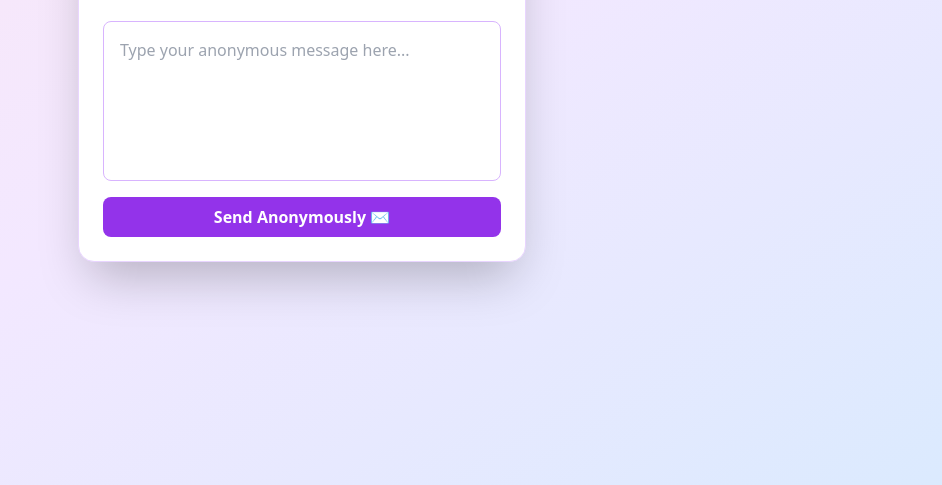
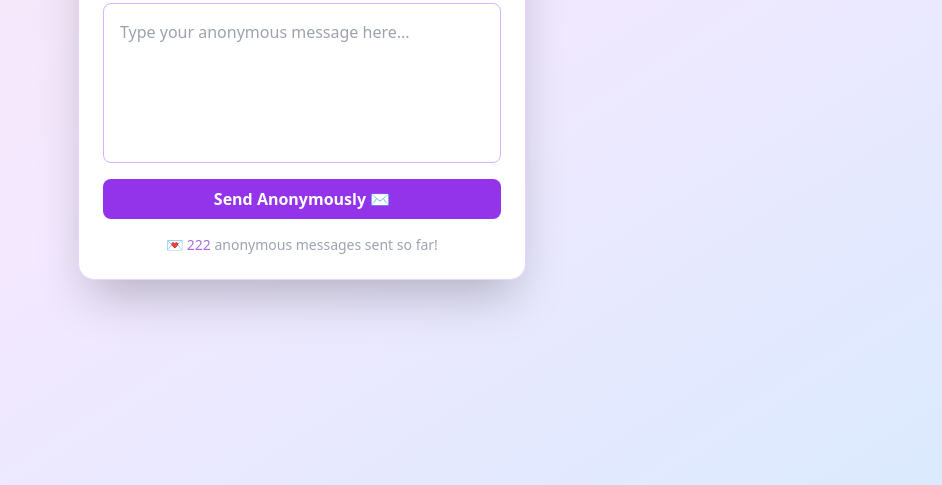
Before and after one commit to lokiki777/Anonymous-text-sender-, a plain HTML site: page index.html in a window 1280 px wide. Shown: the part 315-800 px from the top of the page, without its empty margins (338-1280 px from the left). Drawn offline with nearby package versions, Linux system fonts and the light colour scheme.

Commit message:
Update index.html
Code

```diff
--- a/index.html
+++ b/index.html
@@ -5,6 +5,17 @@
   <meta name="viewport" content="width=device-width, initial-scale=1.0" />
   <title>Send Me an Anonymous Message 💌</title>
   <script src="https://cdn.tailwindcss.com"></script>
+  <style>
+    .count-flash {
+      animation: pulse 0.5s;
+    }
+
+    @keyframes pulse {
+      0% { transform: scale(1); }
+      50% { transform: scale(1.2); color: #a855f7; }
+      100% { transform: scale(1); }
+    }
+  </style>
 </head>
 <body class="bg-gradient-to-br from-pink-100 via-purple-100 to-blue-100 min-h-screen flex items-center justify-center p-4">
   <div class="bg-white rounded-2xl shadow-2xl p-6 max-w-md w-full border border-purple-200">
@@ -25,6 +36,32 @@
         Send Anonymously ✉️
       </button>
     </form>
+
+    <!-- Message count display -->
+    <p class="text-sm text-center text-gray-400 mt-4">
+      💌 <span id="message-count">219</span> anonymous messages sent so far!
+    </p>
   </div>
+
+  <!-- Script for playful count updates -->
+  <script>
+    const countEl = document.getElementById("message-count");
+    let currentCount = parseInt(countEl.innerText);
+
+    function randomlyUpdateCount() {
+      if (Math.random() < 0.7) {
+        const increment = Math.floor(Math.random() * 3) + 1;
+        currentCount += increment;
+        countEl.innerText = currentCount;
+        countEl.classList.add('count-flash');
+        setTimeout(() => countEl.classList.remove('count-flash'), 500);
+      }
+
+      const nextUpdate = Math.floor(Math.random() * 7000) + 5000;
+      setTimeout(randomlyUpdateCount, nextUpdate);
+    }
+
+    setTimeout(randomlyUpdateCount, 5000);
+  </script>
 </body>
 </html>
```
